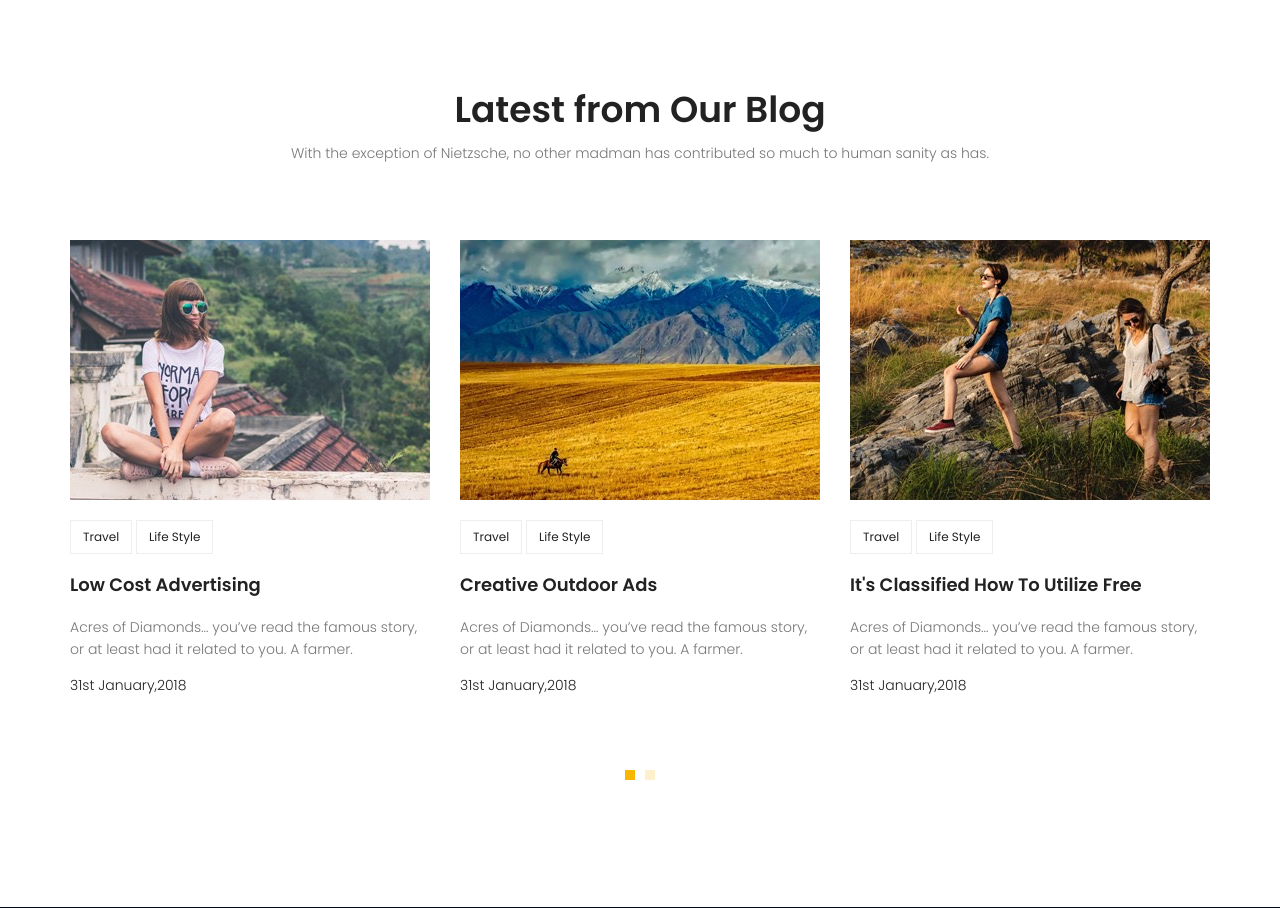
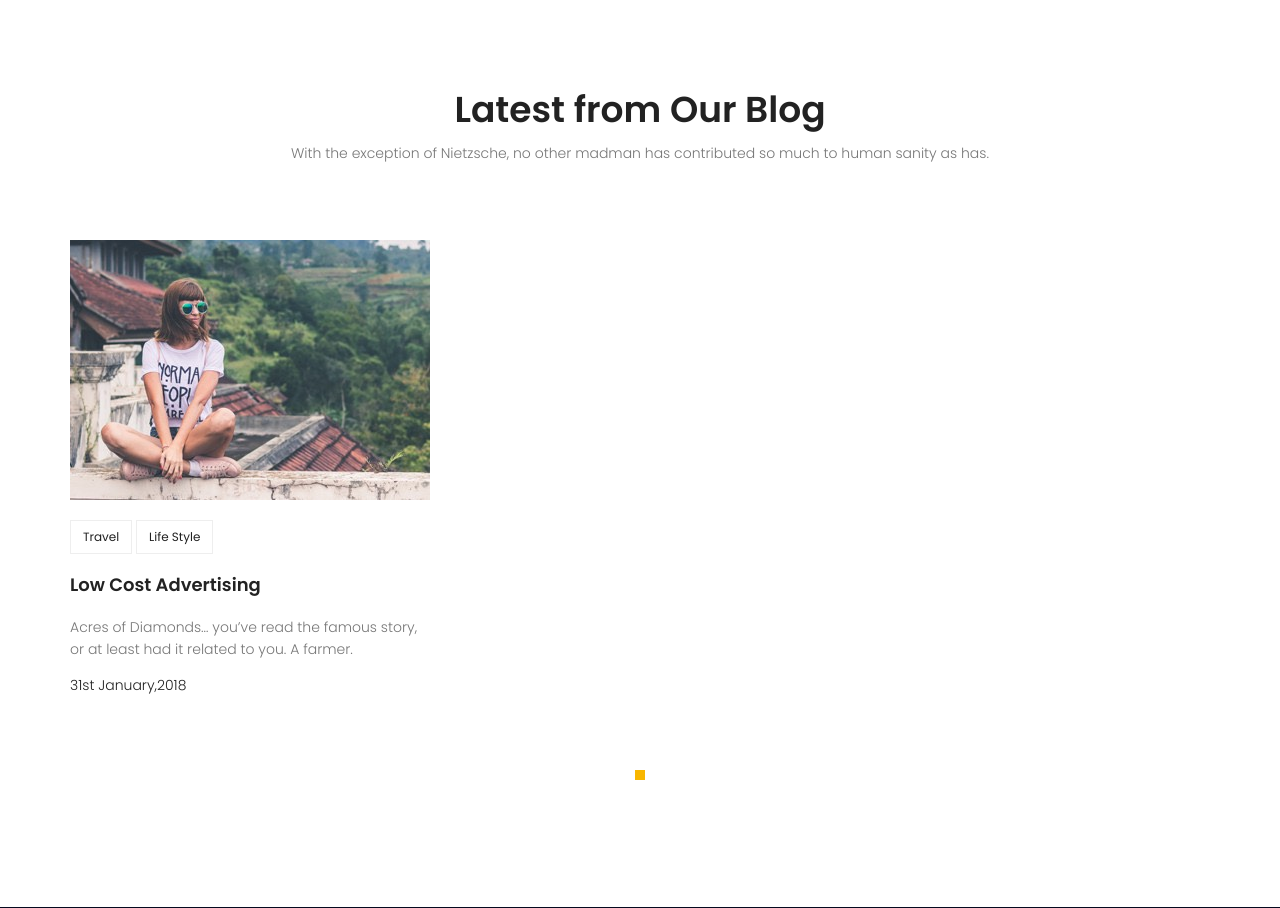
Before and after one commit to Mohammadiaa/mysite, a Django app: page / in a window 1280 px wide. Shown: the part 2402-3310 px from the top of the page. Run offline with Django 5.2, Linux system fonts and the light colour scheme; some libraries are stand-ins or nearby versions.

Commit message:
Cleanup: Remove static blog posts from index.html
+ Deleted static post entries from index.html.
+ Registered recent_blog_posts inclusion tag in myblog_tags.py.

```diff
--- a/templates/website/index.html
+++ b/templates/website/index.html
@@ -198,6 +198,7 @@
     </div>
     <div class="row">
       <div class="active-recent-blog-carusel">
+
         <div class="single-recent-blog-post item">
           <div class="thumb">
             <img class="img-fluid" src="{% static 'img/b1.jpg' %}" alt="" />
@@ -221,125 +222,7 @@
             <h6 class="date">31st January,2018</h6>
           </div>
         </div>
-        <div class="single-recent-blog-post item">
-          <div class="thumb">
-            <img class="img-fluid" src="{% static 'img/b2.jpg' %}" alt="" />
-          </div>
-          <div class="details">
-            <div class="tags">
-              <ul>
-                <li>
-                  <a href="#">Travel</a>
-                </li>
-                <li>
-                  <a href="#">Life Style</a>
-                </li>
-              </ul>
-            </div>
-            <a href="#"><h4 class="title">Creative Outdoor Ads</h4></a>
-            <p>
-              Acres of Diamonds… you’ve read the famous story, or at least had
-              it related to you. A farmer.
-            </p>
-            <h6 class="date">31st January,2018</h6>
-          </div>
-        </div>
-        <div class="single-recent-blog-post item">
-          <div class="thumb">
-            <img class="img-fluid" src="{% static 'img/b3.jpg' %}" alt="" />
-          </div>
-          <div class="details">
-            <div class="tags">
-              <ul>
-                <li>
-                  <a href="#">Travel</a>
-                </li>
-                <li>
-                  <a href="#">Life Style</a>
-                </li>
-              </ul>
-            </div>
-            <a href="#"
-              ><h4 class="title">It's Classified How To Utilize Free</h4></a
-            >
-            <p>
-              Acres of Diamonds… you’ve read the famous story, or at least had
-              it related to you. A farmer.
-            </p>
-            <h6 class="date">31st January,2018</h6>
-          </div>
-        </div>
-        <div class="single-recent-blog-post item">
-          <div class="thumb">
-            <img class="img-fluid" src="{% static 'img/b1.jpg' %}" alt="" />
-          </div>
-          <div class="details">
-            <div class="tags">
-              <ul>
-                <li>
-                  <a href="#">Travel</a>
-                </li>
-                <li>
-                  <a href="#">Life Style</a>
-                </li>
-              </ul>
-            </div>
-            <a href="#"><h4 class="title">Low Cost Advertising</h4></a>
-            <p>
-              Acres of Diamonds… you’ve read the famous story, or at least had
-              it related to you. A farmer.
-            </p>
-            <h6 class="date">31st January,2018</h6>
-          </div>
-        </div>
-        <div class="single-recent-blog-post item">
-          <div class="thumb">
-            <img class="img-fluid" src="{% static 'img/b2.jpg' %}" alt="" />
-          </div>
-          <div class="details">
-            <div class="tags">
-              <ul>
-                <li>
-                  <a href="#">Travel</a>
-                </li>
-                <li>
-                  <a href="#">Life Style</a>
-                </li>
-              </ul>
-            </div>
-            <a href="#"><h4 class="title">Creative Outdoor Ads</h4></a>
-            <p>
-              Acres of Diamonds… you’ve read the famous story, or at least had
-              it related to you. A farmer.
-            </p>
-            <h6 class="date">31st January,2018</h6>
-          </div>
-        </div>
-        <div class="single-recent-blog-post item">
-          <div class="thumb">
-            <img class="img-fluid" src="{% static 'img/b3.jpg' %}" alt="" />
-          </div>
-          <div class="details">
-            <div class="tags">
-              <ul>
-                <li>
-                  <a href="#">Travel</a>
-                </li>
-                <li>
-                  <a href="#">Life Style</a>
-                </li>
-              </ul>
-            </div>
-            <a href="#"
-              ><h4 class="title">It's Classified How To Utilize Free</h4></a
-            >
-            <p>
-              Acres of Diamonds… you’ve read the famous story, or at least had
-              it related to you. A farmer.
-            </p>
-            <h6 class="date">31st January,2018</h6>
-          </div>
-        </div>
+
       </div>
     </div>
   </div>
```
Also changed, not shown: myblog/templatetags/myblog_tags.py (line endings or trailing spaces).
